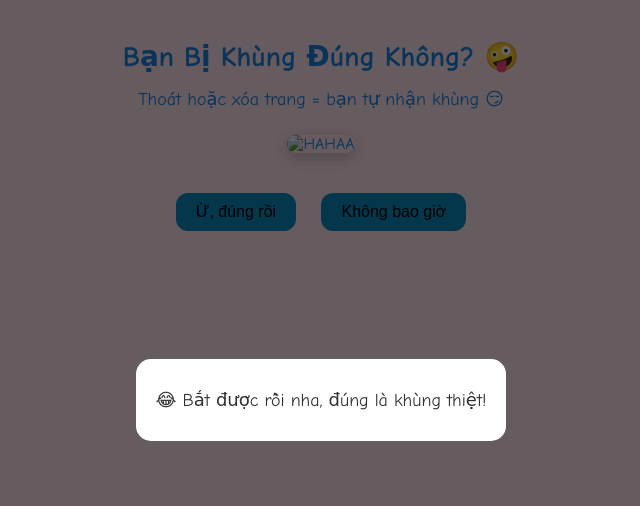
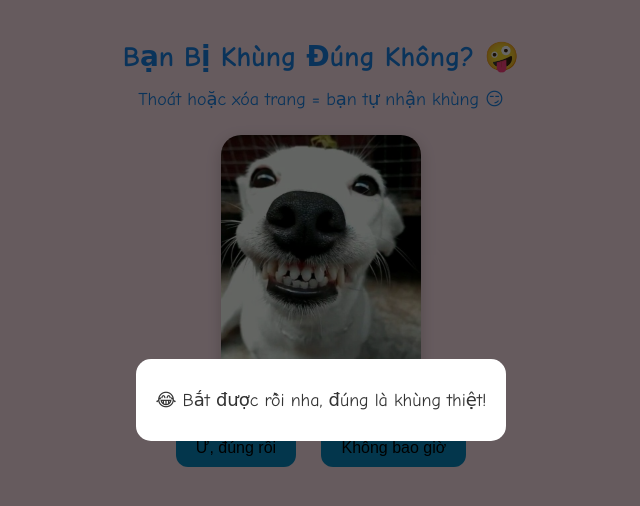
Before and after one commit to Khangnemnoi/troll, a plain HTML site: page index.html in a window 1280 px wide. Shown: the whole page, without its empty margins (319-959 px from the left). Drawn offline with Linux system fonts and the light colour scheme.

Commit message:
Update index.html

```diff
--- a/index.html
+++ b/index.html
@@ -10,7 +10,7 @@
   <div class="container">
     <h1>Bạn Bị Khùng Đúng Không? 🤪</h1>
     <p>Thoát hoặc xóa trang = bạn tự nhận khùng 😏</p>
-    <img src="img/anh-che-cho-buon-cuoi-cho-may-tinh-2.gif" alt="HAHAA">
+    <img src="anh-che-cho-buon-cuoi-cho-may-tinh-2.jpg" alt="HAHAA">
     <div class="buttons">
       <button id="yesBtn">Ừ, đúng rồi</button>
       <button id="noBtn">Không bao giờ</button>
```
